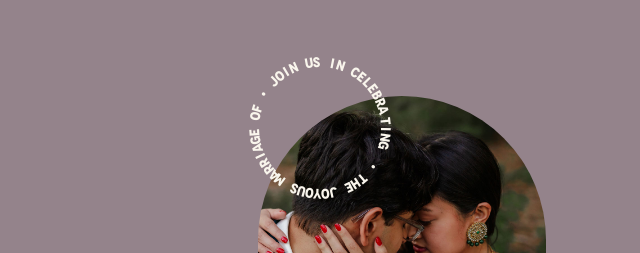
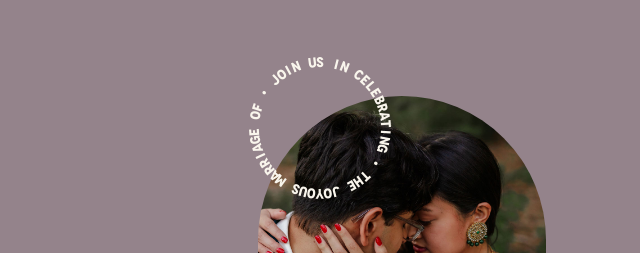
Before and after one commit to UnevenMike/wedding-ute-gina, an Astro site: page / in a window 1280 px wide. Shown: the top 253 px of the page, 238-878 px from the left. Built offline with nearby package versions, Linux system fonts and the light colour scheme; Astro itself is replaced by a stand-in of ours.

Commit message:
Update index.astro

```diff
--- a/src/pages/index.astro
+++ b/src/pages/index.astro
@@ -11,7 +11,7 @@ import Layout from "../layouts/Layout.astro";
     >
       <div id="circle-container">
         <h2 id="cirle-text">
-          ting &nbsp;&bullet; The joyous marriage of &bullet; Join us in celebra
+          ting &bullet; The joyous marriage of &bullet; Join us in celebra
         </h2>
       </div>
     </div>
@@ -64,7 +64,7 @@ import Layout from "../layouts/Layout.astro";
     left: 0;
     top: 0;
     transform-origin: bottom center;
-    transform: rotate(7deg);
+    transform: rotate(7.2deg);
     text-align: center;
   }
 </style>
```
